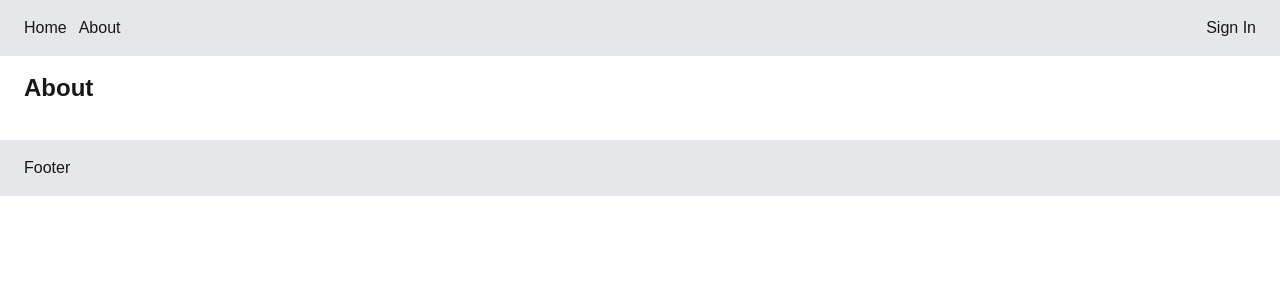
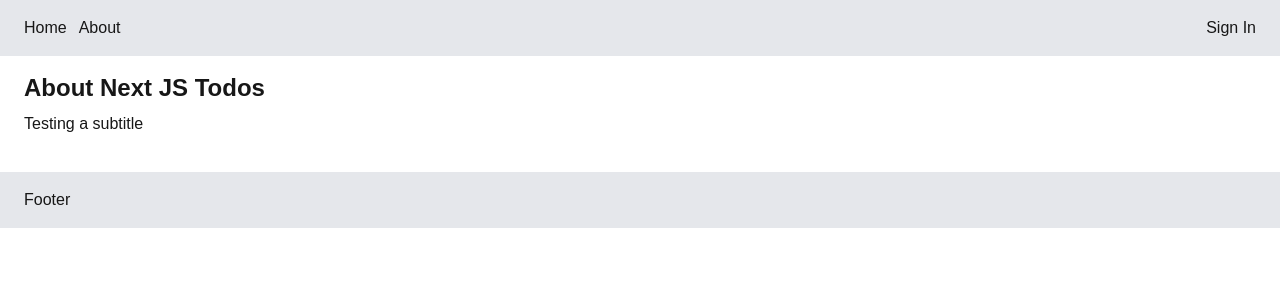
Before and after one commit to Julian1936/next-todo, a Next.js app: page /about in a window 1280 px wide. Shown: the top 300 px of the page. Built offline with nearby package versions, Linux system fonts and the light colour scheme; no server answers.

Commit message:
feat: refactor About, Profile, and Home pages to use PageTitle component; update AuthButton for better user display; modify TodoCalendar to remove unused props and enhance layout; add next-auth types for user details

```diff
--- a/app/about/page.tsx
+++ b/app/about/page.tsx
@@ -1,7 +1,9 @@
+import PageTitle from "../components/PageTitle";
+
 export default function AboutPage() {
   return (
     <>
-      <h1 className="text-2xl font-bold mb-5">About</h1>
+      <PageTitle title="About Next JS Todos" subTitle="Testing a subtitle" />
     </>
   );
 }
--- a/app/components/AuthButton.tsx
+++ b/app/components/AuthButton.tsx
@@ -11,9 +11,11 @@ export default function AuthButton() {
 
   if (session?.user) {
     return (
-      <div>
-        <p>Signed in as {session.user.email}</p>
-        <button onClick={() => signOut()}>Sign Out</button>
+      <div className="flex items-center gap-2">
+        <p>Signed in as {session?.user?.firstName && session?.user?.lastName ? `${session.user.firstName} ${session.user.lastName}` : session?.user?.email}</p>
+        <button onClick={() => signOut()} className="text-sm border rounded px-2 py-1 hover:bg-gray-50">
+          Sign Out
+        </button>
       </div>
     );
   }
--- /dev/null
+++ b/app/components/PageTitle.tsx
@@ -0,0 +1,15 @@
+interface TitleProps {
+  title: string;
+  subTitle?: string;
+}
+
+export default function PageTitle({ title, subTitle }: TitleProps) {
+  return (
+    <>
+      <div className="page-header mb-5">
+        <h1 className="text-2xl font-bold mb-2">{title}</h1>
+        {subTitle && <p>{subTitle}</p>}
+      </div>
+    </>
+  );
+}
--- a/app/components/TodoCalendar.tsx
+++ b/app/components/TodoCalendar.tsx
@@ -10,10 +10,6 @@ interface Todo {
   todoDetails?: string;
   todoBy?: string;
   createdAt?: string;
-}
-
-interface TodoCalendarProps {
-  refreshKey: number;
 }
 
 function fetchTodosRequest(): Promise<Todo[]> {
@@ -48,7 +44,7 @@ function buildMonthGrid(year: number, month: number): Date[] {
   return days;
 }
 
-export default function TodoCalendar({ refreshKey }: TodoCalendarProps) {
+export default function TodoCalendar() {
   const [todos, setTodos] = useState<Todo[] | null>(null);
   const [hasError, setHasError] = useState(false);
   const [selectedTodo, setSelectedTodo] = useState<Todo | null>(null);
@@ -79,7 +75,7 @@ export default function TodoCalendar({ refreshKey }: TodoCalendarProps) {
       .catch(() => {
         setHasError(true);
       });
-  }, [refreshKey]);
+  }, []);
 
   async function handleDelete(id: string) {
     setDeletingID(id);
@@ -153,7 +149,7 @@ export default function TodoCalendar({ refreshKey }: TodoCalendarProps) {
   return (
     <>
       <div className="flex flex-col gap-4">
-        <div className="flex items-center justify-between">
+        <div className="flex items-center gap-4">
           <div className="flex items-center gap-2">
             <button onClick={goToPrevMonth} aria-label="Previous Month" className="border rounded px-2 py-1 text-sm hover:bg-gray-50">
               ‹
@@ -166,7 +162,7 @@ export default function TodoCalendar({ refreshKey }: TodoCalendarProps) {
           <button onClick={goToToday} className="text-sm border rounded px-2 py-1 hover:bg-gray-50">
             Today
           </button>
-          <button onClick={() => setIsAdding(true)} className="text-sm border rounded px-2 py-1 hover:bg-gray-50">
+          <button onClick={() => setIsAdding(true)} className="text-sm border rounded px-2 py-1 hover:bg-gray-50 ml-auto">
             Add Todo
           </button>
         </div>
--- a/app/page.tsx
+++ b/app/page.tsx
@@ -1,7 +1,8 @@
 "use client";
 
-import { signIn, signOut, useSession } from "next-auth/react";
+import { signIn, useSession } from "next-auth/react";
 import TodoCalendar from "./components/TodoCalendar";
+import PageTitle from "./components/PageTitle";
 
 export default function Home() {
   const { data: session, status } = useSession();
@@ -12,14 +13,10 @@ export default function Home() {
 
   return (
     <>
-      <h1 className="text-2xl font-bold mb-5">NextJS Todos</h1>
+      <PageTitle title="Next JS Todos" subTitle="Testing a subtitle" />
 
       {session?.user ? (
         <>
-          <div className="flex align-center gap-5 mb-4">
-            <p>Signed in as {session.user.email}</p>
-            <button onClick={() => signOut()}>Sign Out</button>
-          </div>
           <TodoCalendar />
         </>
       ) : (
--- a/app/profile/page.tsx
+++ b/app/profile/page.tsx
@@ -1,9 +1,10 @@
+import PageTitle from "../components/PageTitle";
 import ProfileForm from "../components/ProfileForm";
 
 export default function ProfilePage() {
   return (
     <>
-      <h1 className="text-2xl font-bold mb-5">Profile</h1>
+      <PageTitle title="User Profile Page" subTitle="Here you can update your first and last name" />
       <ProfileForm />
     </>
   );
--- /dev/null
+++ b/app/types/next-auth.d.ts
@@ -0,0 +1,23 @@
+// types/next-auth.d.ts
+import { DefaultSession } from "next-auth";
+
+declare module "next-auth" {
+  interface User {
+    firstName?: string | null;
+    lastName?: string | null;
+  }
+
+  interface Session {
+    user: {
+      firstName?: string | null;
+      lastName?: string | null;
+    } & DefaultSession["user"];
+  }
+}
+
+declare module "next-auth/jwt" {
+  interface JWT {
+    firstName?: string | null;
+    lastName?: string | null;
+  }
+}
```
